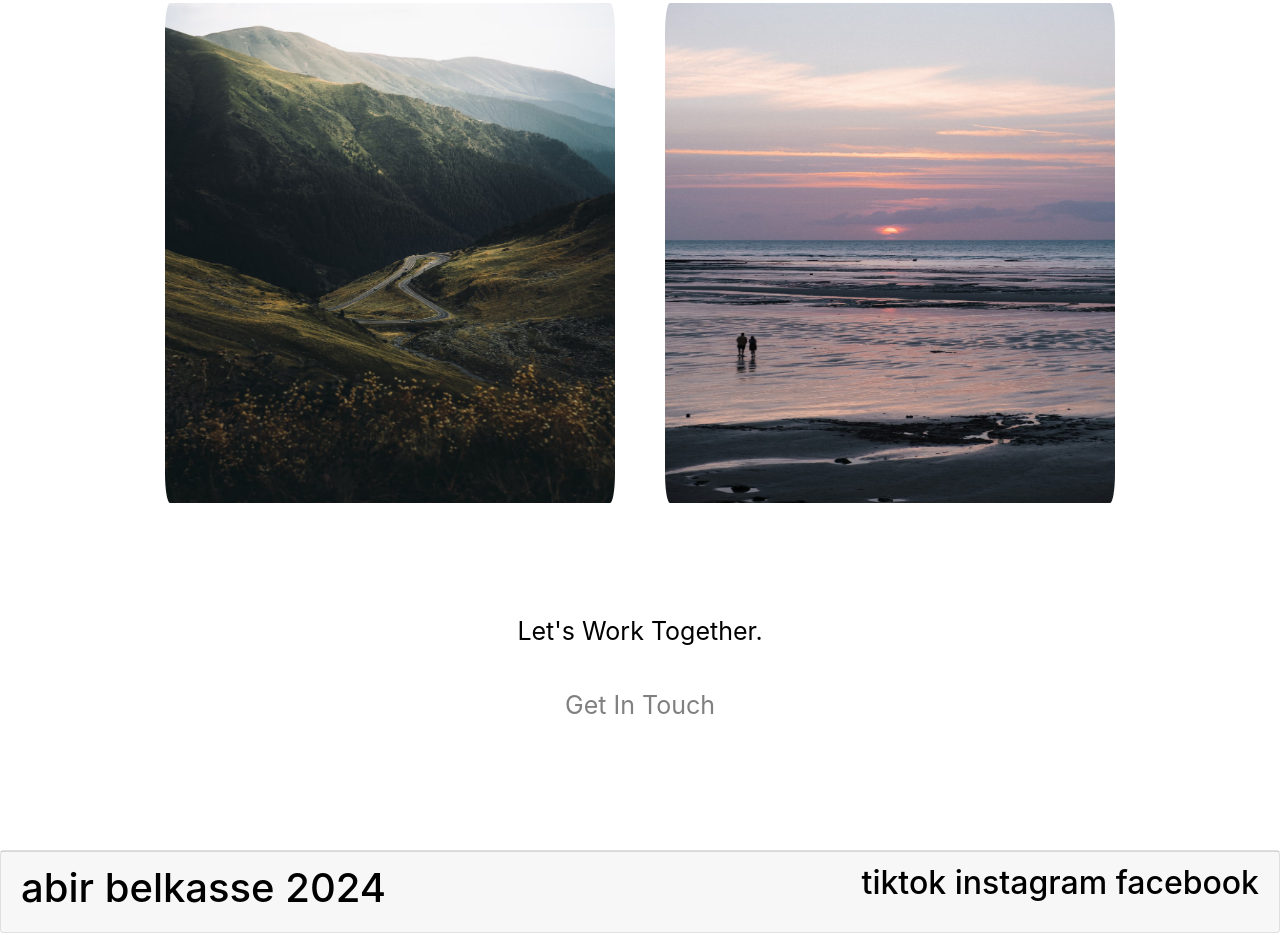
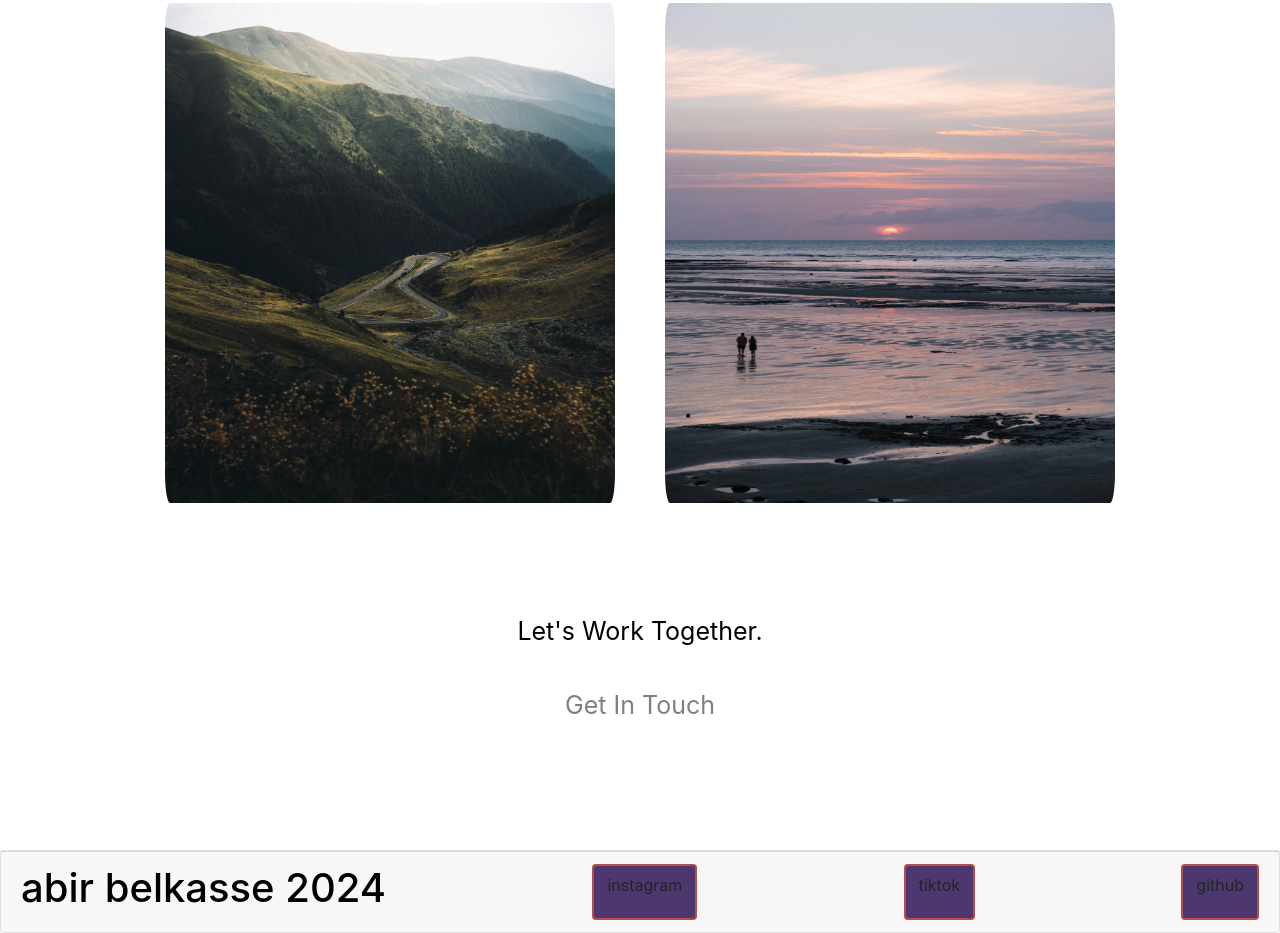
Before and after one commit to abirbelkasse/frontend-practice, a plain HTML site: page index.html in a window 1280 px wide. Shown: the part 2019-2952 px from the top of the page. Drawn offline with nearby package versions, Linux system fonts and the light colour scheme; files whose address does not match are found by name.

Commit message:
Add files via upload

```diff
--- a/index.html
+++ b/index.html
@@ -55,6 +55,14 @@
     <div class="card">
         <div class="card-footer">
           <h1>abir belkasse 2024</h1>
-          <h2>tiktok instagram facebook</h2>
+          <div class="btn-group">
+            <a href="https://www.instagram.com/abiritabelkasse/"class="btn">instagram</a>
+            </div>
+            <div class="btn-group">
+            <a href="https://www.tiktok.com/@abourabelkasse?lang=fr"class="btn">tiktok</a>
+            </div>
+            <div class="btn-group">
+            <a href="https://github.com/abirbelkasse"class="btn">github</a>
+            </div>
         </div>
 </html>
--- a/style1.css
+++ b/style1.css
@@ -14,8 +14,19 @@
         font-size: 55px;
         margin-bottom: 55px;
         padding: 0 100px;
-
       }
+      .btn-group{
+        display: inline-block;
+        background-color: rgb(76, 55, 110);
+        border-radius: 4px;
+        font-size: 16px;
+        color: #b74b4b;
+        letter-spacing:0px;
+        font-weight: 100;
+        border: 2px solid #b74b4b;
+        transition: 0.3s ease;
+    cursor: pointer;
+    }
      .img-group  img{
         width: 500px;
         height: 500px;
```
